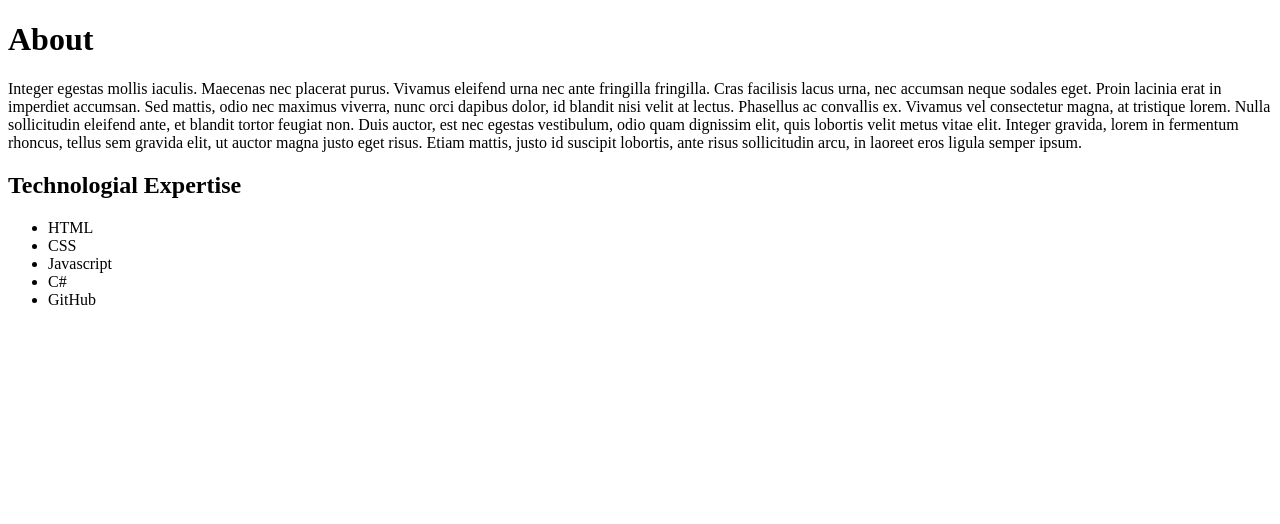
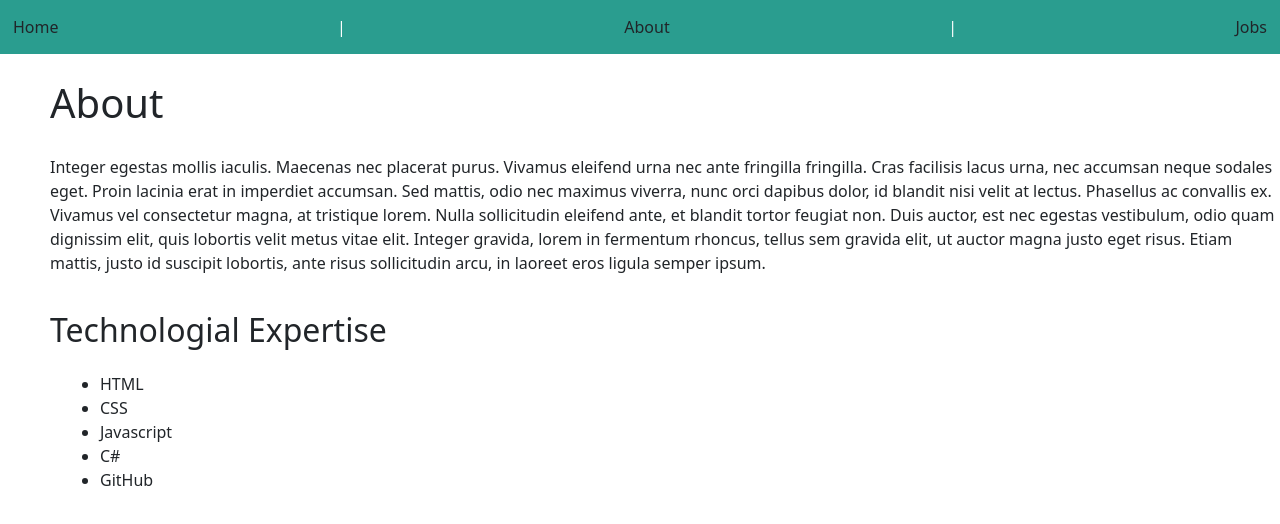
Before and after one commit to 17oogway04/Mid-term-Project-Angular, an Angular app: page /about in a window 1280 px wide. Shown: the top 524 px of the page. Built offline with nearby package versions, Linux system fonts and the light colour scheme.

Commit message:
completed css styling for most of the webpages

```diff
--- a/src/app/app.component.css
+++ b/src/app/app.component.css
@@ -0,0 +1,4 @@
+nav{
+    text-align: center;
+    color: white;
+}
--- a/src/app/app.component.html
+++ b/src/app/app.component.html
@@ -1 +1,8 @@
+<nav class="navbar" style="background-color: #2a9d8f;">
+  <button routerLink = "/home" type="button" class="btn">Home</button> |
+  <button routerLink = "/about" type="button" class="btn">About</button> |
+  <button routerLink = "/jobs" type="button" class="btn">Jobs</button>
+</nav>
+
+<link href="https://cdn.jsdelivr.net/npm/bootstrap@5.3.2/dist/css/bootstrap.min.css" rel="stylesheet" integrity="sha384-T3c6CoIi6uLrA9TneNEoa7RxnatzjcDSCmG1MXxSR1GAsXEV/Dwwykc2MPK8M2HN" crossorigin="anonymous">
 <router-outlet></router-outlet>
--- a/src/app/components/about/about.component.css
+++ b/src/app/components/about/about.component.css
@@ -0,0 +1,21 @@
+h1{
+    text-align: left;
+    padding-left: 50px;
+    padding-bottom: 20px;
+    padding-top: 25px;
+}
+p{
+    text-align: left;
+    padding-left: 50px;
+    padding-bottom: 20px;
+}
+h2{
+    text-align: left;
+    padding-left: 50px;
+}
+
+ul{
+    text-align: left;
+    padding-left: 100px;
+    padding-top: 15px;
+}
--- a/src/app/components/home/home.component.css
+++ b/src/app/components/home/home.component.css
@@ -0,0 +1,18 @@
+h1{
+    text-align: center;
+    padding-top: 10px;
+
+}
+
+.center{
+    width: 450px;
+    display: block;
+    margin-left: auto;
+    margin-right: auto;
+    border-radius: 10px;
+}
+
+h2{
+    text-align: center;
+    padding-top: 20px;
+}
--- a/src/app/components/home/home.component.html
+++ b/src/app/components/home/home.component.html
@@ -1,3 +1,3 @@
 <h1>Daniel Gilman</h1><br>
-<img src="https://images.unsplash.com/photo-1591025207163-942350e47db2?auto=format&fit=crop&q=80&w=1587&ixlib=rb-4.0.3&ixid=M3wxMjA3fDB8MHxwaG90by1wYWdlfHx8fGVufDB8fHx8fA%3D%3D" alt="Turtle Homepage">
+<img src="https://images.unsplash.com/photo-1591025207163-942350e47db2?auto=format&fit=crop&q=80&w=1587&ixlib=rb-4.0.3&ixid=M3wxMjA3fDB8MHxwaG90by1wYWdlfHx8fGVufDB8fHx8fA%3D%3D" alt="Turtle Homepage" class="center">
 <h2>Remember that you are loved and you are able</h2>
--- a/src/app/components/jobs/jobs.component.css
+++ b/src/app/components/jobs/jobs.component.css
@@ -0,0 +1,11 @@
+h1{
+    text-align: center;
+    padding-top: 175px;
+}
+.jobtitles{
+    text-align: center;
+}
+
+p{
+    padding-top: 15px;
+}
--- a/src/app/components/jobs/jobs.component.html
+++ b/src/app/components/jobs/jobs.component.html
@@ -1,4 +1,4 @@
 <h1>{{title}}</h1>
-<div *ngFor="let j of jobList">
-<p>{{j.title}}</p>
+<div *ngFor="let j of jobList" class="jobtitles">
+    <p>{{j.title}}</p>
 </div>
```
